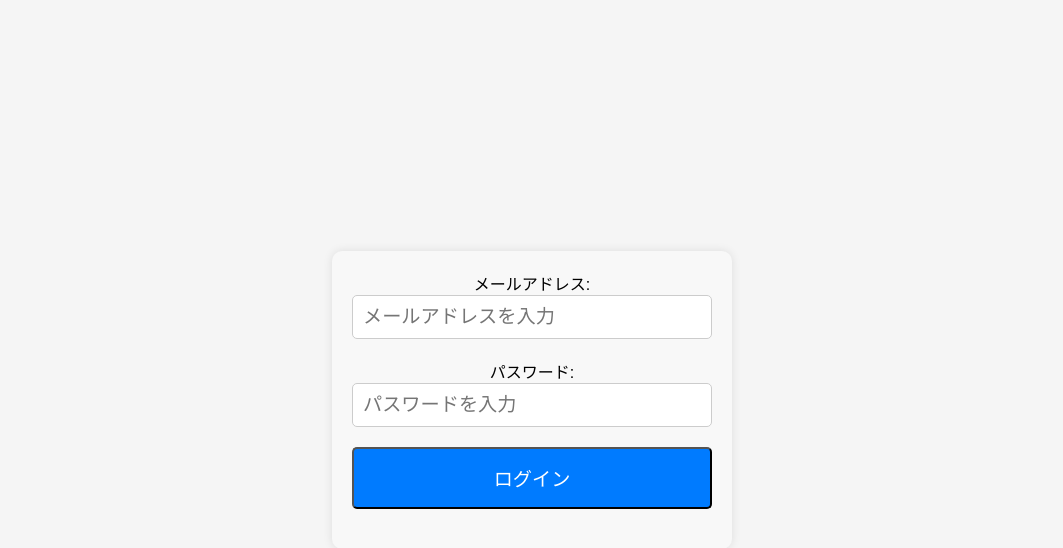
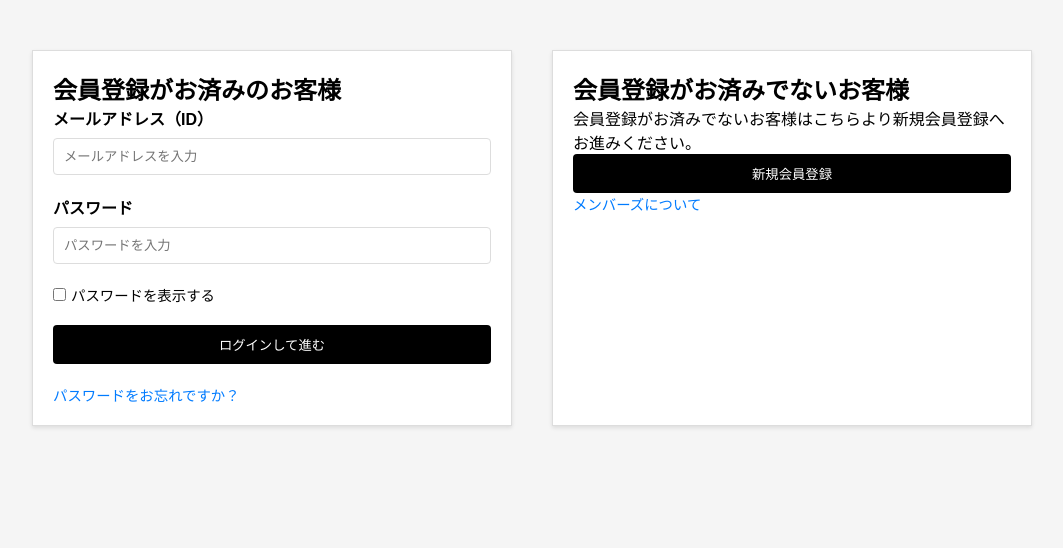
Before and after one commit to sabamisoyaki/react--site, a Next.js app: page /site_data/login in a window 1280 px wide. Shown: the top 548 px of the page, without its empty margins (108-1171 px from the left). Built offline with nearby package versions, Linux system fonts and the light colour scheme.

Commit message:
loginページ改修

```diff
--- a/src/app/globals.css
+++ b/src/app/globals.css
@@ -167,50 +167,70 @@ border: 1px solid #ccc;
        cursor: pointer;
 }
 /* login画面のコンテンツ */
-main {
+.login-container-test {
+  width: 90%;
+  max-width: 1000px;
+  margin: 50px auto;
   display: flex;
-  justify-content: center; /* 水平方向に中央揃え */
-  align-items: center;     /* 垂直方向に中央揃え */
-  height: 100vh;           /* 画面全体の高さを確保 */
-  background-color: #f5f5f5; /* 背景色 */
-  margin: 0;               /* デフォルトのマージンを削除 */
+  justify-content: space-between;
+  gap: 20px;
 }
 
-.login-container {
-  width: 100%;
-  max-width: 400px;        /* 最大幅を設定 */
+.login-box-test {
+  background: white;
+  border: 1px solid #ddd;
   padding: 20px;
-  background-color: #f8f8f8;
-  border-radius: 10px;
-  box-shadow: 0px 0px 10px rgba(0, 0, 0, 0.1);
-  text-align: center;
+  width: 48%;
+  box-shadow: 0 2px 4px rgba(0, 0, 0, 0.1);
 }
 
-.input-group {
+.input-group-test {
   margin-bottom: 20px;
 }
 
-.input-group input {
+.input-label-test {
+  display: block;
+  margin-bottom: 8px;
+  font-weight: bold;
+}
+
+.login-input-test {
   width: 100%;
   padding: 10px;
-  font-size: 1.2em;
-  border-radius: 5px;
-  border: 1px solid #ccc;
+  border: 1px solid #ddd;
+  border-radius: 4px;
 }
 
-.login-button {
-  display: inline-block;
-  width: 100%;
-  padding: 15px;
-  background-color: #007BFF;
-  color: white;
-  text-align: center;
-  border-radius: 5px;
-  font-size: 1.2em;
-  cursor: pointer;
-  transition: background-color 0.3s;
+.login-checkbox-test {
+  display: flex;
+  align-items: center;
+  font-size: 0.9rem;
 }
 
-.login-button:hover {
-  background-color: #0056b3;
+.login-checkbox-test input {
+  margin-right: 5px;
 }
+
+.login-button-test {
+  width: 100%;
+  padding: 10px;
+  background-color: black;
+  color: white;
+  border: none;
+  border-radius: 4px;
+  cursor: pointer;
+}
+
+.login-button-test:hover {
+  background-color: #333;
+}
+
+.login-link-test {
+  font-size: 0.9rem;
+  color: #007BFF;
+  text-decoration: none;
+}
+
+.login-link-test:hover {
+  text-decoration: underline;
+}
--- a/src/app/site_data/login/page.js
+++ b/src/app/site_data/login/page.js
@@ -1,54 +1,99 @@
 "use client";
-import React , { useState }from 'react';
+import React, { useState } from "react";
 
 function Page() {
   const [email, setEmail] = useState(""); // メールアドレスの状態
   const [password, setPassword] = useState(""); // パスワードの状態
+  const [showPassword, setShowPassword] = useState(false); // パスワード表示状態
 
   const handleLogin = () => {
     console.log("メールアドレス:", email);
     console.log("パスワード:", password);
   };
+
   return (
     <>
       <main>
         {/* ログインコンテナ */}
-        <div className="login-container">
-
-          {/* メールアドレス入力 */}
-          <div className="input-group">
-            <label htmlFor="email" className="input-label">
-              メールアドレス:
+        <div className="login-container-test">
+          {/* 会員登録がお済みのお客様 */}
+          <div className="login-box-test">
+            <h2>会員登録がお済みのお客様</h2>
+            <form
+              onSubmit={(e) => {
+                e.preventDefault();
+                handleLogin();
+              }}
+            >
+              <div className="input-group-test">
+                <label htmlFor="email" className="input-label-test">
+                  メールアドレス（ID）
                 </label>
                 <input
                   type="email"
                   id="email"
                   name="email"
                   placeholder="メールアドレスを入力"
-              value={email} // 状態をinputに反映
-              onChange={(e) => setEmail(e.target.value)} // 入力値を状態に反映
+                  className="login-input-test"
+                  value={email}
+                  onChange={(e) => setEmail(e.target.value)}
                 />
               </div>
 
-          {/* パスワード入力 */}
-          <div className="input-group">
-            <label htmlFor="password" className="input-label">
-              パスワード:
+              <div className="input-group-test">
+                <label htmlFor="password" className="input-label-test">
+                  パスワード
                 </label>
                 <input
-              type="password"
+                  type={showPassword ? "text" : "password"}
                   id="password"
                   name="password"
                   placeholder="パスワードを入力"
-              value={password} // 状態をinputに反映
-              onChange={(e) => setPassword(e.target.value)} // 入力値を状態に反映
+                  className="login-input-test"
+                  value={password}
+                  onChange={(e) => setPassword(e.target.value)}
                 />
               </div>
 
-          <div className="input-group">
-          <button className="login-button" onClick={handleLogin}>
-            ログイン
+              <div className="input-group-test">
+                <label className="login-checkbox-test">
+                  <input
+                    type="checkbox"
+                    checked={showPassword}
+                    onChange={() => setShowPassword(!showPassword)}
+                  />{" "}
+                  パスワードを表示する
+                </label>
+              </div>
+
+              <div className="input-group-test">
+                <button type="submit" className="login-button-test">
+                  ログインして進む
                 </button>
+              </div>
+            </form>
+            <a href="#" className="login-link-test">
+              パスワードをお忘れですか？
+            </a>
+          </div>
+
+          {/* 会員登録がお済みでないお客様 */}
+          <div className="login-box-test">
+            <h2>会員登録がお済みでないお客様</h2>
+            <p>
+              会員登録がお済みでないお客様はこちらより新規会員登録へお進みください。
+            </p>
+            <button
+              className="login-button-test"
+              onClick={() => {
+                window.location.href = "#";
+              }}
+            >
+              新規会員登録
+            </button>
+            <a href="#" className="login-link-test">
+              メンバーズについて
+            </a>
           </div>
         </div>
       </main>
```
Lines whose indentation alone changed are shown as unchanged.
